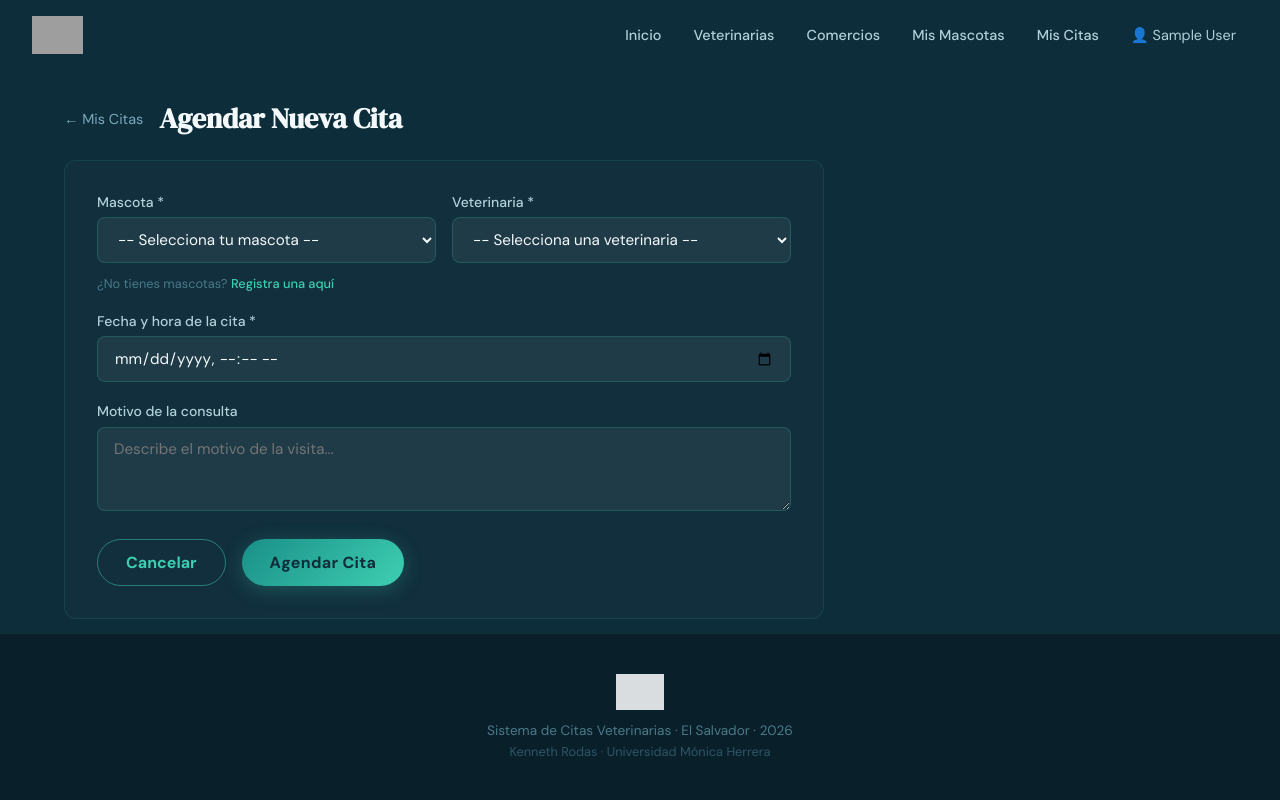
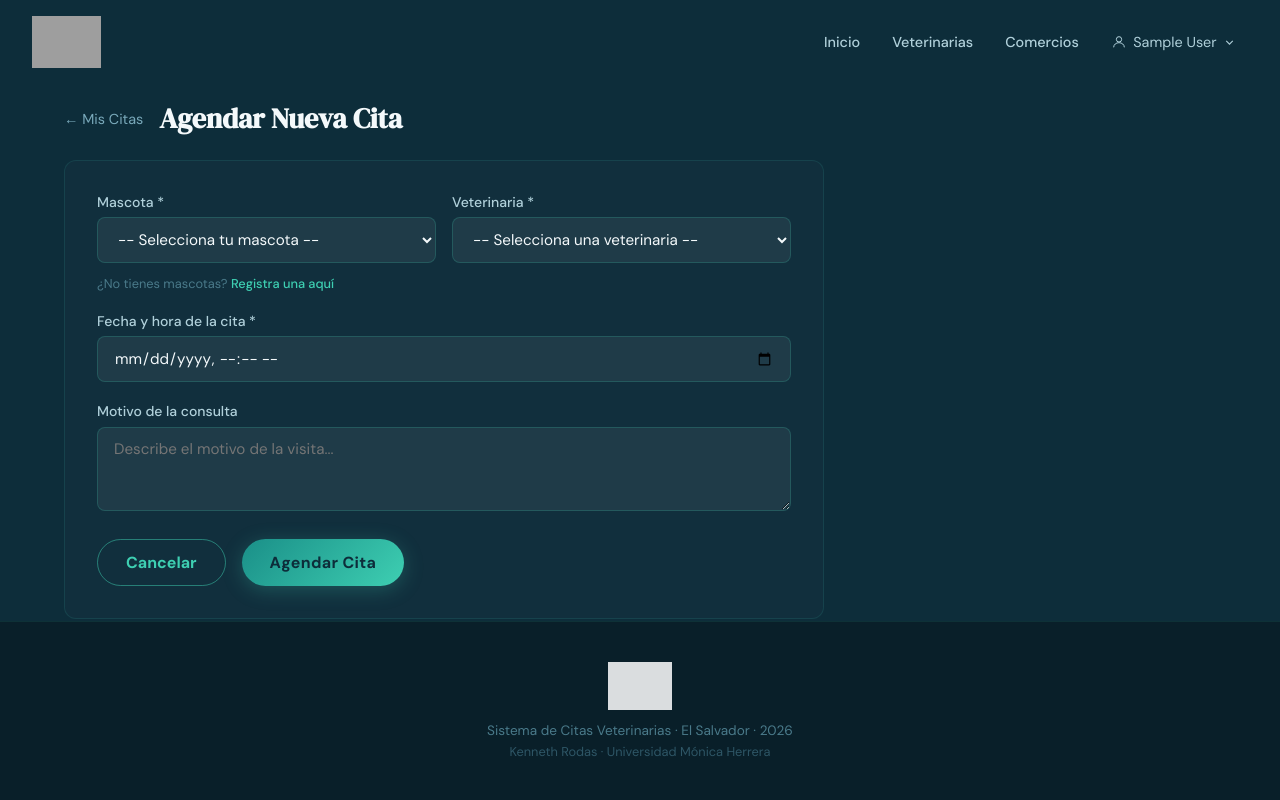
Before and after one commit to Kewz4/VetCare, an ASP.NET Core app: page /Citas/Create in a window 1280 px wide. Run offline with ASP.NET Core 8, Linux system fonts and the light colour scheme; the visitor is signed in with stand-in values (Sample User, id 1); data comes from the database, SQL or seed files in the repository; the project's own start-up code is not run, and a stand-in starts its controllers and pages; grey boxes are pictures that could not be loaded.

Commit message:
Fix nav dropdown (click not hover), bigger logo, SVG icons, Mascotas+Citas in menu
- Logo nav: 38px -> 52px, footer: 36px -> 48px
- Dropdown now click-toggled with JS (hover had gap issue making it unclickable)
- Added Mis Mascotas and Mis Citas links inside the dropdown
- Added divider before Cerrar Sesion
- Replaced emoji (👤 ✓ ✕) with inline SVG icons throughout
- Dropdown animates in with fade+slide
- "Soy comercio" button uses proper gold CSS class

https://claude.ai/code/session_01H37vqNvaN3a7n3YNVP1yee

```diff
--- a/VetCareSV/Views/Shared/_Layout.cshtml
+++ b/VetCareSV/Views/Shared/_Layout.cshtml
@@ -20,19 +20,36 @@
         <a asp-controller="Comercios" asp-action="Index">Comercios</a>
         @if (Context.Session.GetInt32("UsuarioId") != null)
         {
-            <a asp-controller="Mascotas" asp-action="Index">Mis Mascotas</a>
-            <a asp-controller="Citas" asp-action="Index">Mis Citas</a>
             @if (Context.Session.GetString("UsuarioRol") == "Admin")
             {
                 <a asp-controller="Admin" asp-action="Index" class="vc-badge-admin">Admin</a>
             }
-            <div class="vc-user-menu">
-                <span class="vc-user-name">👤 @Context.Session.GetString("UsuarioNombre")</span>
-                <div class="vc-user-dropdown">
-                    <a asp-controller="Usuarios" asp-action="Perfil">Mi Perfil</a>
+            <div class="vc-user-menu" id="userMenu">
+                <button class="vc-user-name" id="userMenuBtn" type="button" onclick="toggleMenu()">
+                    <svg viewBox="0 0 24 24" fill="none" stroke="currentColor" stroke-width="1.5" class="vc-icon-sm"><circle cx="12" cy="8" r="4"/><path d="M4 20c0-4 3.6-7 8-7s8 3 8 7"/></svg>
+                    @Context.Session.GetString("UsuarioNombre")
+                    <svg viewBox="0 0 24 24" fill="none" stroke="currentColor" stroke-width="2" class="vc-icon-xs vc-chevron"><path d="M6 9l6 6 6-6"/></svg>
+                </button>
+                <div class="vc-user-dropdown" id="userDropdown">
+                    <a asp-controller="Usuarios" asp-action="Perfil">
+                        <svg viewBox="0 0 24 24" fill="none" stroke="currentColor" stroke-width="1.5" class="vc-icon-sm"><circle cx="12" cy="8" r="4"/><path d="M4 20c0-4 3.6-7 8-7s8 3 8 7"/></svg>
+                        Mi Perfil
+                    </a>
+                    <a asp-controller="Mascotas" asp-action="Index">
+                        <svg viewBox="0 0 24 24" fill="none" stroke="currentColor" stroke-width="1.5" class="vc-icon-sm"><ellipse cx="12" cy="17" rx="5" ry="3.5"/><ellipse cx="6.5" cy="11" rx="2" ry="3"/><ellipse cx="17.5" cy="11" rx="2" ry="3"/><ellipse cx="9" cy="7" rx="1.5" ry="2"/><ellipse cx="15" cy="7" rx="1.5" ry="2"/></svg>
+                        Mis Mascotas
+                    </a>
+                    <a asp-controller="Citas" asp-action="Index">
+                        <svg viewBox="0 0 24 24" fill="none" stroke="currentColor" stroke-width="1.5" class="vc-icon-sm"><rect x="3" y="4" width="18" height="18" rx="2"/><path d="M16 2v4M8 2v4M3 10h18"/></svg>
+                        Mis Citas
+                    </a>
+                    <div class="vc-dropdown-divider"></div>
                     <form asp-controller="Usuarios" asp-action="Logout" method="post">
                         @Html.AntiForgeryToken()
-                        <button type="submit">Cerrar Sesión</button>
+                        <button type="submit">
+                            <svg viewBox="0 0 24 24" fill="none" stroke="currentColor" stroke-width="1.5" class="vc-icon-sm"><path d="M9 21H5a2 2 0 0 1-2-2V5a2 2 0 0 1 2-2h4"/><polyline points="16 17 21 12 16 7"/><line x1="21" y1="12" x2="9" y2="12"/></svg>
+                            Cerrar Sesión
+                        </button>
                     </form>
                 </div>
             </div>
@@ -41,7 +58,7 @@
         {
             <a asp-controller="Usuarios" asp-action="Login" class="vc-btn-ghost-sm">Iniciar Sesión</a>
             <a asp-controller="Usuarios" asp-action="Registro" class="vc-btn-primary-sm">Registrarse</a>
-            <a asp-controller="Comercios" asp-action="RegistroComercio" class="vc-btn-ghost-sm" style="border-color:rgba(245,200,66,0.5);color:var(--gold)">Soy comercio</a>
+            <a asp-controller="Comercios" asp-action="RegistroComercio" class="vc-btn-ghost-sm vc-btn-gold-sm">Soy comercio</a>
         }
     </div>
 </nav>
@@ -50,17 +67,21 @@
     @if (TempData["Exito"] != null)
     {
         <div class="vc-toast vc-toast--success" id="vcToast">
-            <span class="vc-toast-icon">✓</span>
+            <svg viewBox="0 0 24 24" fill="none" stroke="currentColor" stroke-width="2.5" class="vc-icon-sm"><polyline points="20 6 9 17 4 12"/></svg>
             <span class="vc-toast-msg">@TempData["Exito"]</span>
-            <button class="vc-toast-close" onclick="this.parentElement.remove()">×</button>
+            <button class="vc-toast-close" onclick="this.parentElement.remove()" type="button">
+                <svg viewBox="0 0 24 24" fill="none" stroke="currentColor" stroke-width="2" style="width:16px;height:16px"><line x1="18" y1="6" x2="6" y2="18"/><line x1="6" y1="6" x2="18" y2="18"/></svg>
+            </button>
         </div>
     }
     @if (TempData["Error"] != null)
     {
         <div class="vc-toast vc-toast--error" id="vcToast">
-            <span class="vc-toast-icon">✕</span>
+            <svg viewBox="0 0 24 24" fill="none" stroke="currentColor" stroke-width="2.5" class="vc-icon-sm"><circle cx="12" cy="12" r="10"/><line x1="12" y1="8" x2="12" y2="12"/><line x1="12" y1="16" x2="12.01" y2="16"/></svg>
             <span class="vc-toast-msg">@TempData["Error"]</span>
-            <button class="vc-toast-close" onclick="this.parentElement.remove()">×</button>
+            <button class="vc-toast-close" onclick="this.parentElement.remove()" type="button">
+                <svg viewBox="0 0 24 24" fill="none" stroke="currentColor" stroke-width="2" style="width:16px;height:16px"><line x1="18" y1="6" x2="6" y2="18"/><line x1="6" y1="6" x2="18" y2="18"/></svg>
+            </button>
         </div>
     }
     @RenderBody()
@@ -80,9 +101,26 @@
 <script>
 const nav = document.getElementById('mainNav');
 window.addEventListener('scroll', () => nav.classList.toggle('scrolled', window.scrollY > 40), {passive:true});
-// Auto-dismiss toast after 4s
+
+// Toast auto-dismiss
 const toast = document.getElementById('vcToast');
 if (toast) setTimeout(() => toast.classList.add('vc-toast--out'), 4000);
+
+// User menu - click toggle instead of hover
+function toggleMenu() {
+    const dropdown = document.getElementById('userDropdown');
+    const btn = document.getElementById('userMenuBtn');
+    const isOpen = dropdown.classList.toggle('open');
+    btn.classList.toggle('active', isOpen);
+}
+// Close when clicking outside
+document.addEventListener('click', e => {
+    const menu = document.getElementById('userMenu');
+    if (menu && !menu.contains(e.target)) {
+        document.getElementById('userDropdown')?.classList.remove('open');
+        document.getElementById('userMenuBtn')?.classList.remove('active');
+    }
+});
 </script>
 @await RenderSectionAsync("Scripts", required: false)
 </body>
--- a/VetCareSV/wwwroot/css/vetcare.css
+++ b/VetCareSV/wwwroot/css/vetcare.css
@@ -63,8 +63,7 @@ a:hover { opacity: 0.8; }
 .vc-nav-logo {
   display: flex; align-items: center;
 }
-.vc-nav-logo-img { height: 38px; width: auto; display: block; }
-.vc-nav-paw { font-size: 1.2rem; }
+.vc-nav-logo-img { height: 52px; width: auto; display: block; }
 .vc-accent { color: var(--mint); }
 .vc-nav-links {
   display: flex; align-items: center; gap: 0.5rem; flex-wrap: wrap;
@@ -80,29 +79,51 @@ a:hover { opacity: 0.8; }
   background: var(--gold) !important; color: var(--navy-900) !important;
   font-weight: 700 !important; border-radius: 20px !important; padding: 0.3rem 0.8rem !important;
 }
+.vc-btn-gold-sm {
+  border-color: rgba(245,200,66,0.5) !important; color: var(--gold) !important;
+}
+.vc-btn-gold-sm:hover { border-color: var(--gold) !important; background: rgba(245,200,66,0.08) !important; }
 
-/* User menu dropdown */
+/* SVG icon helpers */
+.vc-icon-sm { width: 16px; height: 16px; flex-shrink: 0; }
+.vc-icon-xs { width: 13px; height: 13px; flex-shrink: 0; }
+
+/* User menu — click-toggled dropdown */
 .vc-user-menu { position: relative; }
 .vc-user-name {
   cursor: pointer; padding: 0.4rem 0.75rem; border-radius: var(--radius-sm);
   color: var(--navy-100); font-size: 0.9rem;
   display: flex; align-items: center; gap: 0.4rem;
+  background: none; border: none; font-family: inherit;
+  transition: color var(--transition), background var(--transition);
 }
+.vc-user-name:hover, .vc-user-name.active { color: var(--mint); background: rgba(62,207,178,0.08); }
+.vc-chevron { transition: transform 0.2s ease; }
+.vc-user-name.active .vc-chevron { transform: rotate(180deg); }
 .vc-user-dropdown {
-  display: none; position: absolute; right: 0; top: 110%;
+  display: none; position: absolute; right: 0; top: calc(100% + 6px);
   background: var(--navy-700); border: 1px solid rgba(62,207,178,0.2);
-  border-radius: var(--radius-sm); min-width: 160px;
-  box-shadow: var(--shadow); overflow: hidden;
+  border-radius: var(--radius); min-width: 200px;
+  box-shadow: 0 12px 40px rgba(0,0,0,0.4); overflow: hidden;
+  animation: dropdown-in 0.18s ease both;
 }
-.vc-user-menu:hover .vc-user-dropdown { display: block; }
+.vc-user-dropdown.open { display: block; }
+@keyframes dropdown-in {
+  from { opacity: 0; transform: translateY(-6px); }
+  to   { opacity: 1; transform: translateY(0); }
+}
 .vc-user-dropdown a, .vc-user-dropdown button {
-  display: block; width: 100%; padding: 0.75rem 1rem;
+  display: flex; align-items: center; gap: 0.6rem;
+  width: 100%; padding: 0.75rem 1rem;
   color: var(--navy-100); font-size: 0.875rem; text-align: left;
   background: none; border: none; cursor: pointer; font-family: inherit;
   transition: background var(--transition);
 }
 .vc-user-dropdown a:hover, .vc-user-dropdown button:hover {
   background: rgba(62,207,178,0.1); color: var(--mint); opacity: 1;
+}
+.vc-dropdown-divider {
+  height: 1px; background: rgba(62,207,178,0.1); margin: 0.25rem 0;
 }
 
 /* =========================================================
@@ -602,7 +623,7 @@ a:hover { opacity: 0.8; }
   margin-bottom: 0.75rem; display: flex; justify-content: center;
 }
 .vc-footer-logo-img {
-  height: 36px; width: auto;
+  height: 48px; width: auto;
   filter: brightness(0) invert(1); opacity: 0.85;
 }
 .vc-footer-sub { color: var(--navy-300); font-size: 0.85rem; margin-bottom: 0.25rem; }
```
